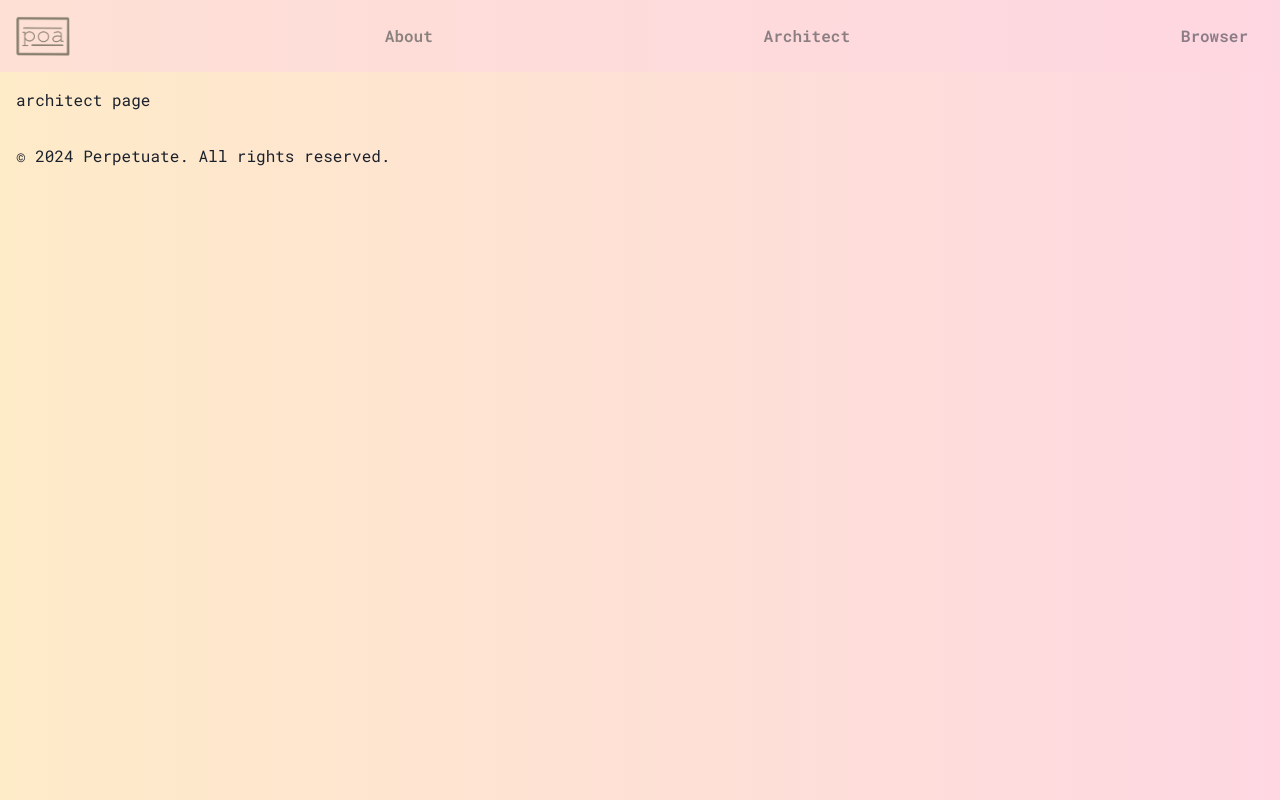
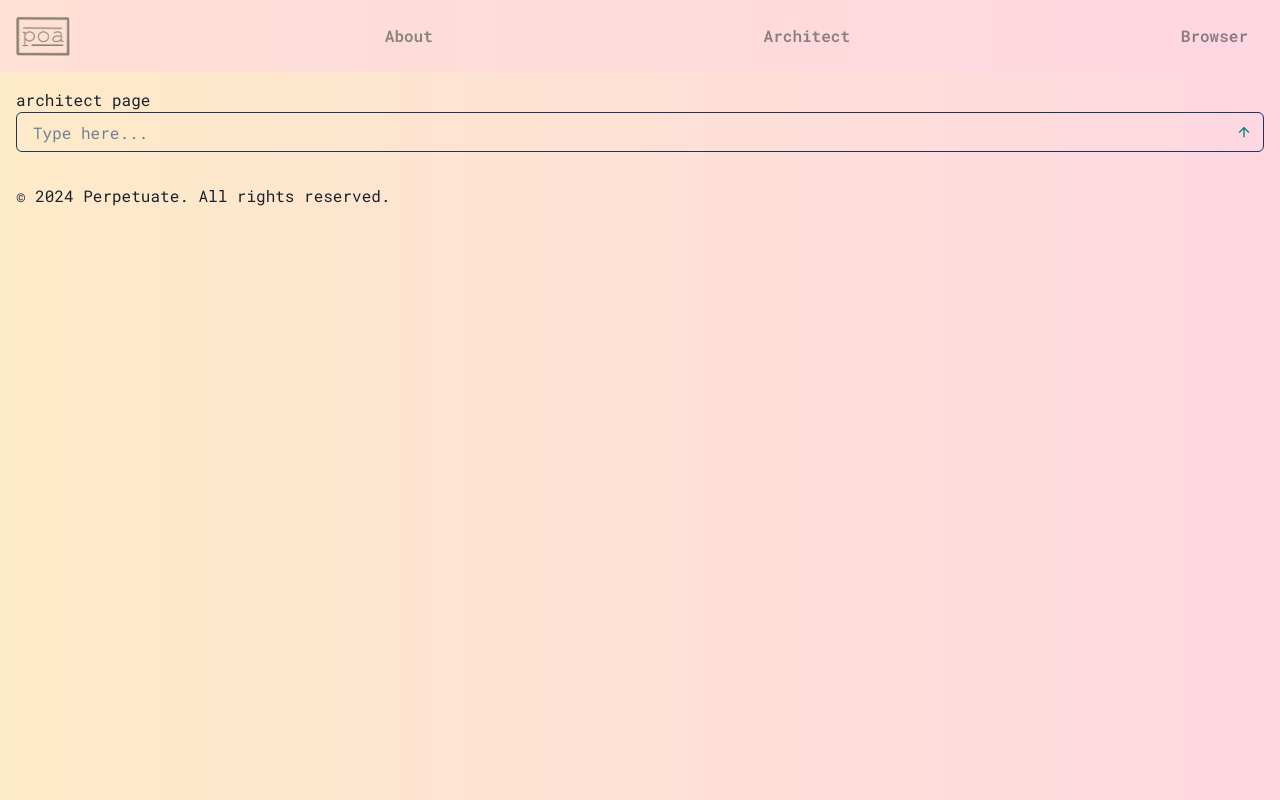
Before and after one commit to KU-Blockchain/KUBI-DAO-Poa, a Next.js app in the folder poa-app/: page /architect in a window 1280 px wide. Built offline with nearby package versions, Linux system fonts and the light colour scheme.

Commit message:
added input box

```diff
--- a/poa-app/package.json
+++ b/poa-app/package.json
@@ -9,10 +9,11 @@
     "lint": "next lint"
   },
   "dependencies": {
-    "@openzeppelin/contracts": "4.7.3",
+    "@chakra-ui/icons": "^2.1.1",
     "@chakra-ui/react": "^2.8.2",
     "@emotion/react": "^11.11.3",
     "@emotion/styled": "^11.11.0",
+    "@openzeppelin/contracts": "4.7.3",
     "framer-motion": "^11.0.6",
     "hardhat": "^2.20.1",
     "next": "14.1.0",
--- a/poa-app/src/pages/architect/index.js
+++ b/poa-app/src/pages/architect/index.js
@@ -1,11 +1,28 @@
 // src/pages/about/index.js
 import React from "react";
 import Layout from "../../components/Layout";
+import {
+  Input,
+  InputGroup,
+  InputRightElement,
+  IconButton,
+} from "@chakra-ui/react";
+import { ArrowUpIcon } from "@chakra-ui/icons";
 
 const ArchitectPage = () => {
   return (
     <Layout>
       <p>architect page</p>
+      <InputGroup>
+        <Input pr="4.5rem" placeholder="Type here..." borderColor="blue.900" />
+        <InputRightElement>
+          <IconButton
+            icon={<ArrowUpIcon color="teal" />}
+            variant="ghost"
+            aria-label="Home"
+          />
+        </InputRightElement>
+      </InputGroup>
     </Layout>
   );
 };
```
Also changed, not shown: 1 other file (tests, documents, lock files or other folders).
